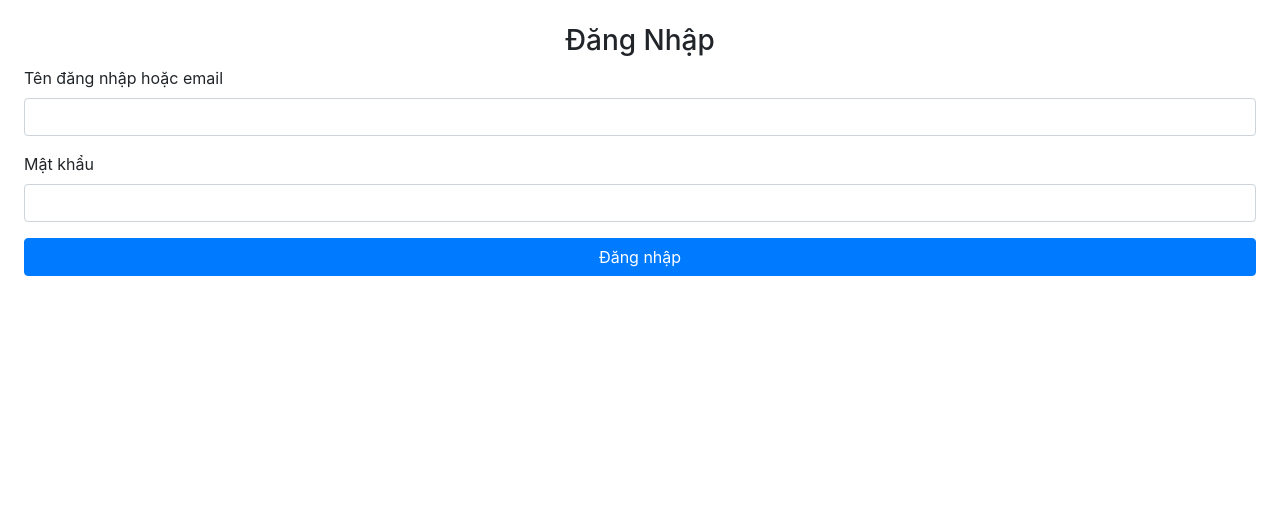
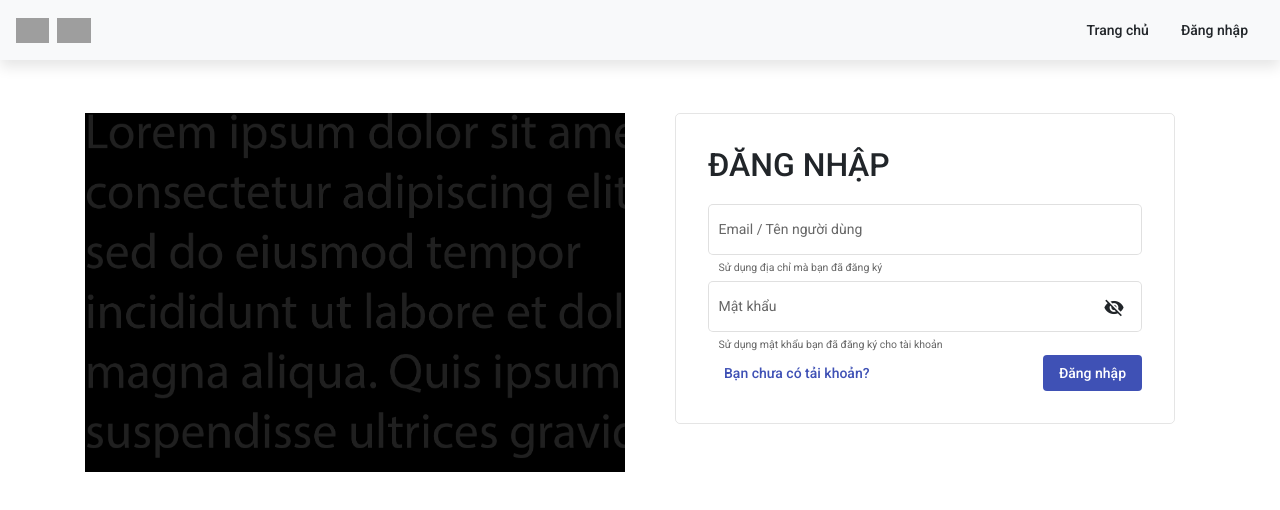
Before and after one commit to ktt45678/web2-2020c, an Angular app: page /login in a window 1280 px wide. Shown: the top 510 px of the page. Built offline with nearby package versions, Linux system fonts and the light colour scheme; grey boxes are pictures that could not be loaded; a web font is replaced by a local one.

Commit message:
Temporarily add login page

```diff
--- a/angular.json
+++ b/angular.json
@@ -133,5 +133,8 @@
       }
     }
   },
-  "defaultProject": "whitefoobank"
+  "defaultProject": "whitefoobank",
+  "cli": {
+    "analytics": false
+  }
 }
--- a/src/app/app.module.ts
+++ b/src/app/app.module.ts
@@ -31,6 +31,8 @@ import { MatInputModule } from '@angular/material/input';
 import { MatProgressSpinnerModule } from '@angular/material/progress-spinner';
 import { MatDialogModule } from '@angular/material/dialog';
 import { MatSelectModule } from '@angular/material/select';
+import {MatCheckboxModule} from '@angular/material/checkbox';
+
 
 @NgModule({
   declarations: [
@@ -64,7 +66,8 @@ import { MatSelectModule } from '@angular/material/select';
     MatProgressSpinnerModule,
     MatDialogModule,
     MatSelectModule,
-    HttpClientModule
+    HttpClientModule,
+    MatCheckboxModule
   ],
   providers: [],
   bootstrap: [AppComponent]
--- a/src/app/pages/login/login.component.html
+++ b/src/app/pages/login/login.component.html
@@ -1,16 +1,67 @@
-<div class="form-login">
-    <div class="mt-4 mb-4 ml-4 mr-4">
-        <h3 class="text-center form-header">Đăng Nhập</h3>
-        <form>
-            <div class="form-group">
-                <label class="form-label" for="username">Tên đăng nhập hoặc email</label>
-                <input type="text" class="form-control form-input" id="username" name="username">
+<div class="mat-body">
+    <nav class="navbar fixed-top navbar-expand-lg navbar-light">
+      <a class="navbar-brand" routerLink="/">
+        <img src="/assets/img/whitefoologohead.png" alt="logo">
+        <img src="/assets/img/whitefoologocap.png" alt="logo">
+      </a>
+      <button mat-icon-button class="navbar-toggler" type="button" data-toggle="collapse" data-target="#navbarText"
+        aria-controls="navbarText" aria-expanded="false" aria-label="Toggle navigation">
+        <mat-icon>menu</mat-icon>
+      </button>
+      <div class="collapse navbar-collapse" id="navbarText">
+        <ul class="navbar-nav ml-auto">
+          <li class="nav-item">
+            <a mat-button routerLink="/">Trang chủ</a>
+          </li>
+          <li class="nav-item">
+            <a mat-button routerLink="/login">Đăng nhập</a>
+          </li>
+        </ul>
+      </div>
+    </nav>
+    <div class="mat-page">
+      <div class="container">
+        <div class="row">
+          <div class="col-lg-6 col-md-12">
+            <div class="signup-image"></div>
+          </div>
+          <div class="col-lg-6 col-md-12">
+            <div class="signup-form">
+              <h2 class="mb-3">ĐĂNG NHẬP</h2>
+              <form>
+                <div>
+                  <mat-form-field appearance="outline" class="w-100">
+                    <mat-label>Email / Tên người dùng</mat-label>
+                    <input type="text" formControlName="address" matInput placeholder="Customer@gmail.com / Customer123">
+                    <mat-hint>Sử dụng địa chỉ mà bạn đã đăng ký</mat-hint>
+                  </mat-form-field>
+                </div>
+
+                <div>
+                    <mat-form-field appearance="outline" class="w-100">
+                      <mat-label>Mật khẩu</mat-label>
+                      <input [type]="hidePassword ? 'password' : 'text'" formControlName="password" matInput>
+                      <button type="button" mat-icon-button matSuffix (click)="hidePassword = !hidePassword" [attr.aria-label]="'Hide password'" [attr.aria-pressed]="hidePassword">
+                        <mat-icon>{{hidePassword ? 'visibility_off' : 'visibility'}}</mat-icon>
+                      </button>
+                      <mat-hint>Sử dụng mật khẩu bạn đã đăng ký cho tài khoản</mat-hint>
+                    </mat-form-field>
+                </div>
+
+                <div class="d-flex">
+                  <div>
+                    <a routerLink="/register" mat-button color="primary">Bạn chưa có tải khoản?</a>
+                  </div>
+                  <div class="ml-auto">
+                    <button type="submit" mat-flat-button color="primary" [disabled]="loading">
+                      <span *ngIf="loading"></span>
+                      Đăng nhập</button>
+                  </div>
+                </div>
+              </form>
             </div>
-            <div class="form-group">
-                <label class="form-label" for="password">Mật khẩu</label>
-                <input type="password" class="form-control form-input" id="password" name="password">
-            </div>
-            <button type="submit" class="btn btn-primary btn-block">Đăng nhập</button>
-        </form>
+          </div>
+        </div>
+      </div>
     </div>
-</div>
+  </div>
--- a/src/app/pages/login/login.component.scss
+++ b/src/app/pages/login/login.component.scss
@@ -0,0 +1,58 @@
+body {
+    margin: 0;
+    font-family: Roboto, "Helvetica Neue", sans-serif;
+    height: 100%;
+}
+
+.navbar {
+    padding: 12px 16px;
+    background: #f8f9fa;
+    box-shadow: 0 7px 13px 0 rgba(0, 0, 0, .1);
+}
+
+.navbar-brand {
+    img {
+        &:first-child {
+            height: 25px;
+        }
+        &:nth-child(2) {
+            margin-left: 0.5rem;
+            height: 25px;
+        }
+    }
+}
+
+.signup-image {
+    margin-top: 3rem;
+    height: 100%;
+    width: 100%;
+    background-image: url(/assets/img/example1080pdark.png);
+    background-size: cover;
+    background-repeat: no-repeat;
+}
+
+.signup-form {
+    margin-top: 3rem;
+    max-width: 500px;
+    margin-left: auto;
+    margin-right: auto;
+    border: 1px solid rgba(0, 0, 0, .1);
+    padding: 32px;
+    border-radius: 5px;
+}
+
+@media only screen and (max-width: 991px) {
+    .signup-image {
+        display: none;
+    }
+    .navbar-brand {
+        img {
+            &:first-child {
+                display: none;
+            }
+            &:nth-child(2) {
+                height: 20px;
+            }
+        }
+    }
+}
--- a/src/app/pages/login/login.component.ts
+++ b/src/app/pages/login/login.component.ts
@@ -1,6 +1,5 @@
 import { Component, OnInit } from '@angular/core';
 import { UserService } from '../../services/user.service';
-
 @Component({
   selector: 'app-login',
   templateUrl: './login.component.html',
@@ -8,7 +7,8 @@ import { UserService } from '../../services/user.service';
   providers: [UserService]
 })
 export class LoginComponent implements OnInit {
-
+  hidePassword = true;
+  loading = false;
   ngOnInit(): void {
   }
 
```
Also changed, not shown: 1 other file (tests, documents, lock files or other folders).
